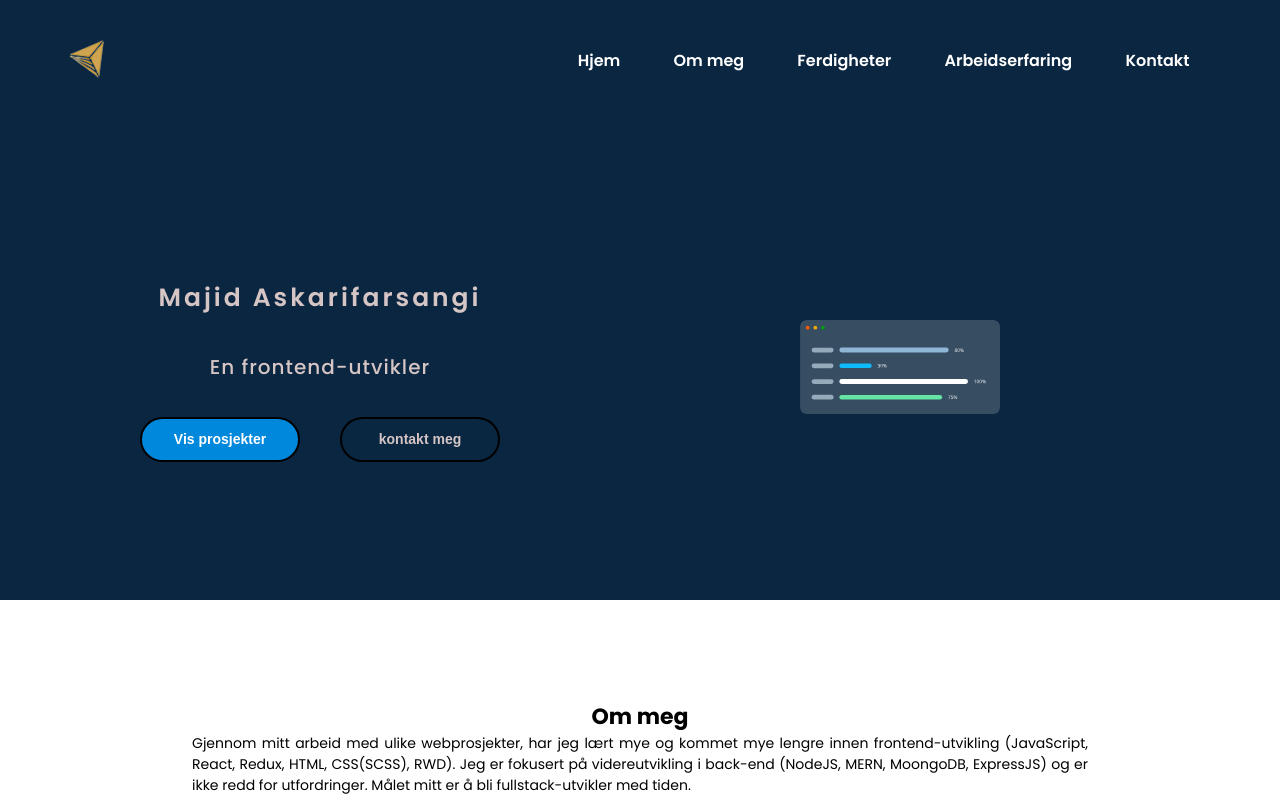
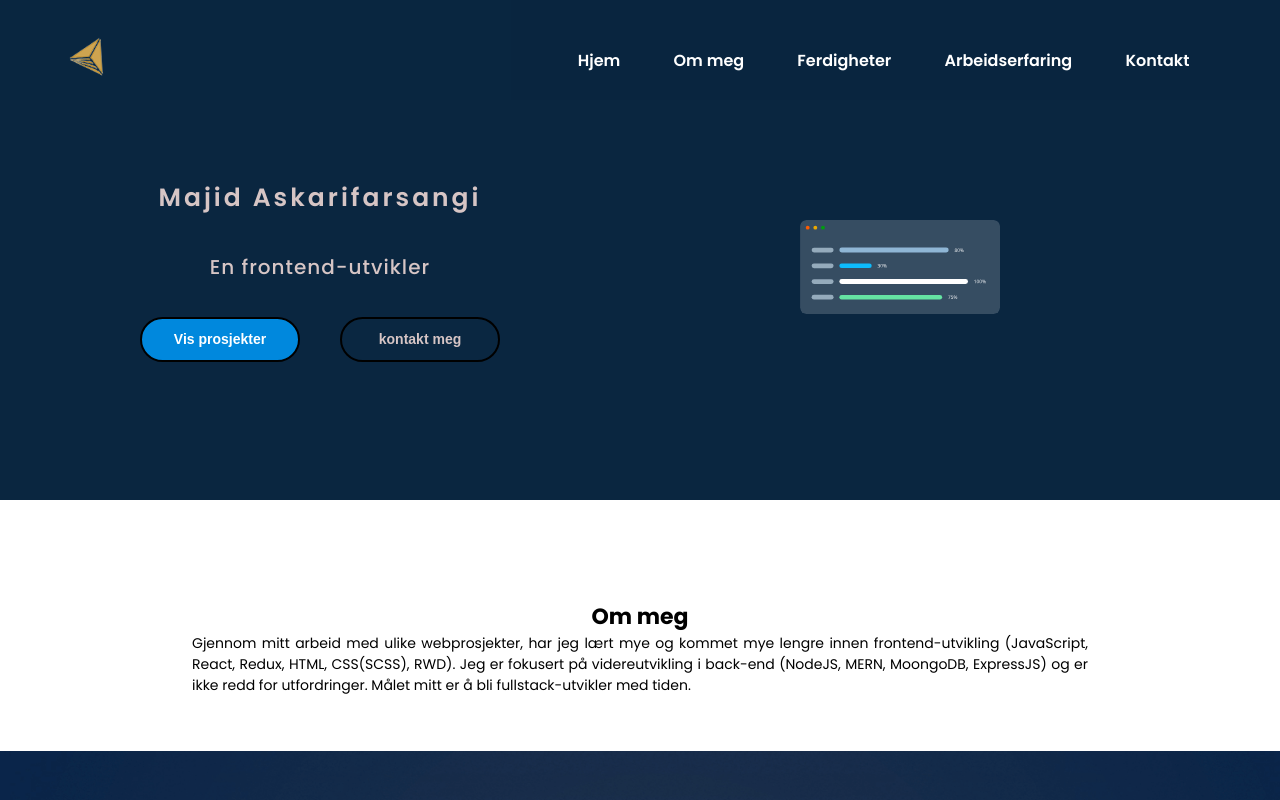
Before and after one commit to maf256/portfolio, a React (Create React App) app: page / in a window 1280 px wide. Shown: the top 800 px of the page. Built offline with nearby package versions, Linux system fonts and the light colour scheme.

Commit message:
position fixed nav

```diff
--- a/src/components/Logo/LogoComponent.js
+++ b/src/components/Logo/LogoComponent.js
@@ -1,15 +1,16 @@
 import styled from "styled-components";
-import Logo from '../Images/logo.png'
+import LogoImg from '../Images/logo.png'
 
 export default function LogoComponent() {
     return(
-        <a href="#home">
-            <Img src={Logo}></Img>
-        </a>
+        <Logo href="#home">
+            <img src={LogoImg} alt='webutvikler'></img>
+        </Logo>
     )
 }
 
-const Img = styled.img`
+const Logo = styled.a`
+    img {
         transition: all 0.5s ease-in-out;
         width: 50px;
         height: 50px;
@@ -19,6 +20,8 @@ const Img = styled.img`
         @-moz-keyframes spin { 100% { -moz-transform: rotate(350deg); } }
         @-webkit-keyframes spin { 100% { -webkit-transform: rotate(360deg); } }
         @keyframes spin { 100% { -webkit-transform: rotate(360deg); transform:rotate(360deg); } }
+    }
+
 
 
 `
--- a/src/components/Nav/Navbar.js
+++ b/src/components/Nav/Navbar.js
@@ -1,6 +1,5 @@
 import React from 'react'
 import styled from 'styled-components'
-// import Logo from '../Images/logo.png'
 import LogoComponent from '../Logo/LogoComponent.js'
 import Berger from './berger.js'
 
@@ -24,6 +23,6 @@ const Nav = styled.nav `
     align-items: center;
     padding: 0 5% 0 5%;
     padding-top: 20px;
-    background-color: #0A2640;
-
+    background-color: #0a26407a;
+    position: fixed;
 `
--- a/src/components/Nav/berger.js
+++ b/src/components/Nav/berger.js
@@ -21,7 +21,7 @@ const StyledBerger = styled.div`
     width: 2rem;
     height: 2rem;
     position: fixed;
-    top: 15px;
+    top:37px;
     right: 20px;
     display: none;
     z-index: 100;
--- a/src/components/common/Data.js
+++ b/src/components/common/Data.js
@@ -29,9 +29,32 @@ export const Data = {
             titleNorsk: "Personlige",
             detailNorsk: "Jeg er en hardtarbeidende utvikler med lang erfaring fra programing og IT-støtte. Gjennom veiledning av team har jeg oppnådd dokumenterbare resultater for økt kunnskap og effektivitet i forskjellige software- og IT systemer. Jeg er lett å komme i kontakt med og er en intuitiv formidler som bidrar til effektivt tverrkulturelt samarbeid.",
             titleEnglish: "Personlige",
-            detailEnglish: "Jeg er en hardtarbeidende utvikler med lang erfaring fra programing og IT-støtte. Gjennom veiledning av team har jeg oppnådd dokumenterbare resultater for økt kunnskap og effektivitet i forskjellige software- og IT systemer. Jeg er lett å komme i kontakt med og er en intuitiv formidler som bidrar til effektivt tverrkulturelt samarbeid."        },
+            detailEnglish: "Jeg er en hardtarbeidende utvikler med lang erfaring fra programing og IT-støtte. Gjennom veiledning av team har jeg oppnådd dokumenterbare resultater for økt kunnskap og effektivitet i forskjellige software- og IT systemer. Jeg er lett å komme i kontakt med og er en intuitiv formidler som bidrar til effektivt tverrkulturelt samarbeid."        }
+    ],
+    menu: {
+        en: ['Home','About me', 'Ferdigheter','Arbeidserfaring','Kontakt'],
+        nr: ['Hjem','Om meg', 'Ferdigheter','Arbeidserfaring','Kontakt']
+    },
+    header: {
+        nr: {
+                subject: 'Majid Askarifarsangi',
+                detail: 'En frontend utvikler'
+            },
+        en: {
+            subject: 'Majid Askarifarsangi',
+            detail: 'Web Developer'
+            }
+    },
+    About: {
+        nr: {
+            subject: 'Om meg',
+            detail: 'Min store lidenskap for koding gjorde at jeg begynte å programmere da jeg gikk på videregående. Jeg har jobbet som IT-konsulent, webutvikler innen hardware og software support også. Jeg har en Associate i computer science og bachelorgrad i computer engineering. Jeg har opparbeidet meg solid kunnskap innen moderne frontend- utvikling og litt backend utvikling og metoder. Min primære tekniske kompetanse ligger i 4 år innenfor JavaScript, HTML5/CSS3 og 3 år innenfor React og Styled component. jeg har litt erfaring om PostgreSQL, Node.js, Express.js og byggeverktøy som Webpack. Jeg har også erfaring med å sette opp nettsider med WordPress og administrere AWS-server og cPanel for flere kunder. Jeg er på vei til å lære norsk. Jeg studerer b1 nivå i Voksenopplæring Sandvika og nærmere bestått det. Jeg har jobbet i 2 måneder som konsulent i Techpros og nå jobber jeg som frontend-utvikler i Perpendo AS bedrift. Jeg lærer- og tilpasser meg nye teknologier, domener og miljøer raskt. Jeg er en person som er faglig sterk, nysgjerrig og sulten på å lære mer. Jeg lærer for å finne de beste svar på problemene. Jeg søker og gir tilbakemeldinger, og lærer av både suksess og feil prøver alltid å se en problemstilling fra flere perspektiver. Jeg er initiativrik og resultatorientert med en stor grad av selvstendighet. Jeg samarbeider godt i team og motiveres av å skape resultater sammen.'
+        },
+        en: {
+            subject: 'About me',
+            detail: 'English .................'
 
-    ]
-
+        }
+    }
 
 }
```
Lines whose indentation alone changed are shown as unchanged.
